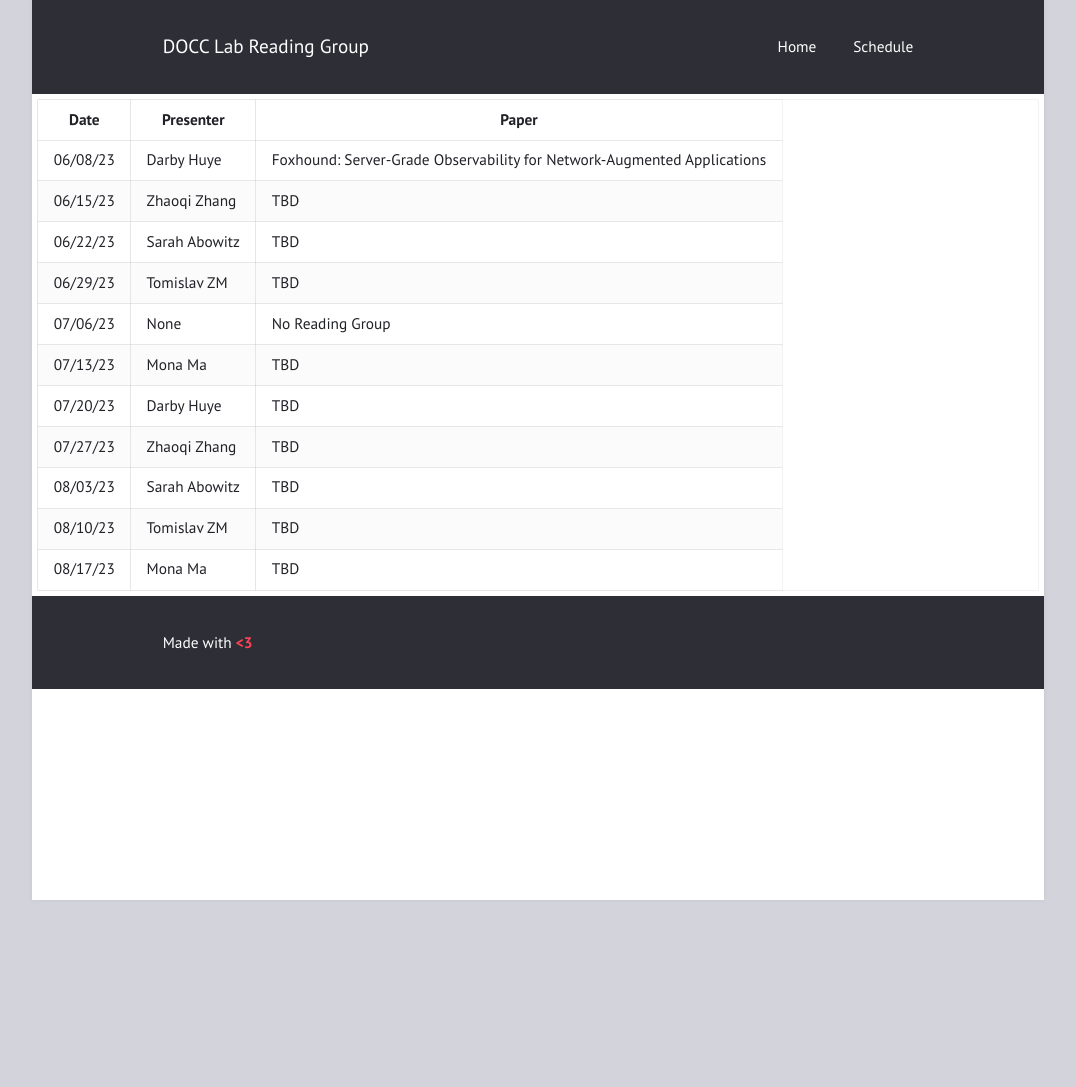
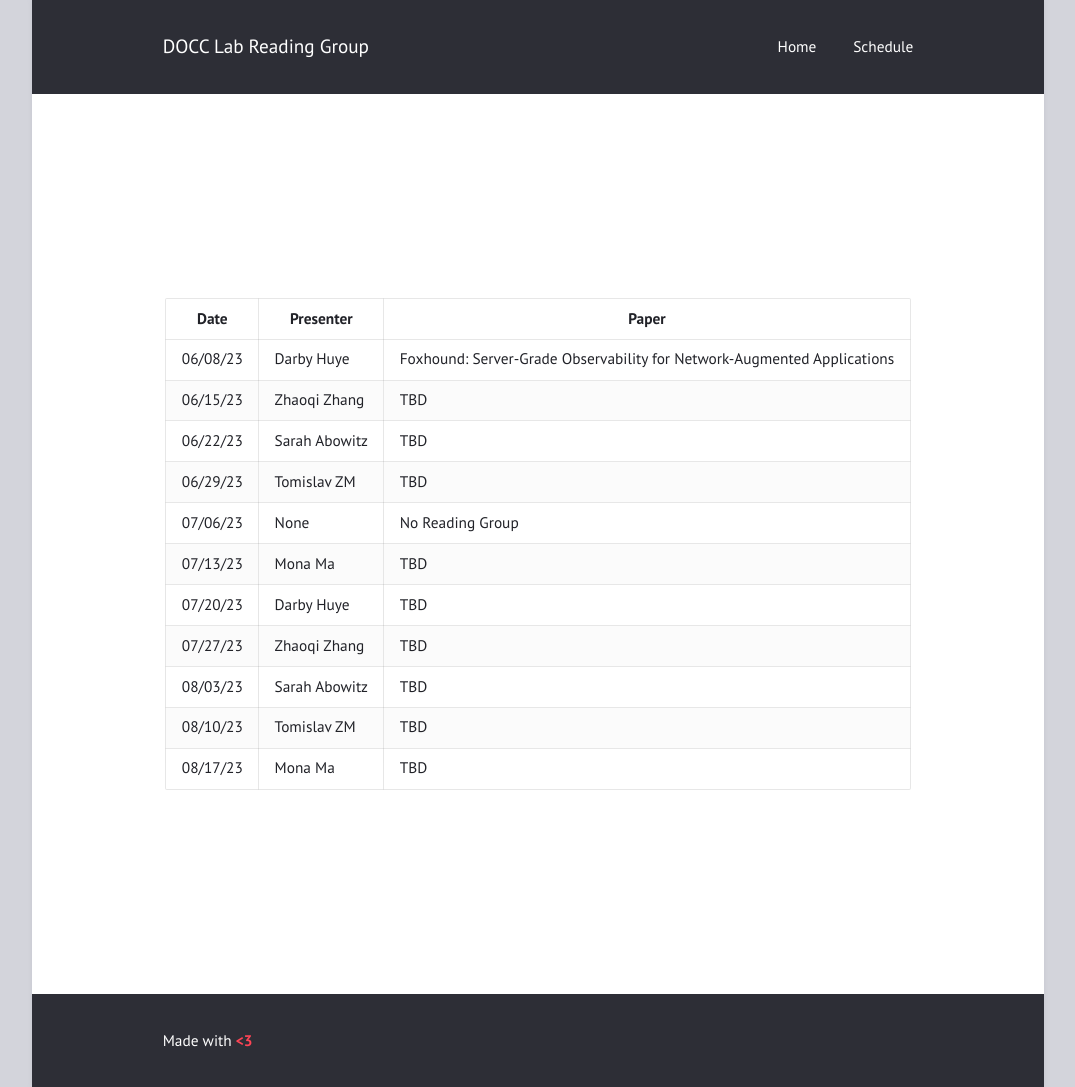
Before and after one commit to docc-lab/reading-group, a Jekyll site: the page built from schedule.html, in a window 1280 px wide. Shown: the whole page, without its empty margins (102-1177 px from the left). Built offline with Jekyll 4.4.1, drawn with Linux system fonts in a browser that asks for light colours; before the commit the page ends 900 px from its top, so only the background shows below that.

Commit message:
table sytle

```diff
--- a/schedule.html
+++ b/schedule.html
@@ -3,6 +3,22 @@ layout: default
 title: "Schedule"
 ---
 
+<html>
+
+<head>
+  <style>
+    .table-container {
+      display: flex;
+      justify-content: center;
+      align-items: center;
+      height: 100vh;
+      /* vh stands for viewport height */
+    }
+  </style>
+</head>
+
+<body>
+  <div class="table-container">
 <table class="center" style='margin: 5px;'>
   <tr>
     <th>Date</th>
@@ -65,3 +81,7 @@ title: "Schedule"
     <td>TBD</td>
   </tr>
 </table>
+  </div>
+</body>
+
+</html>
```
